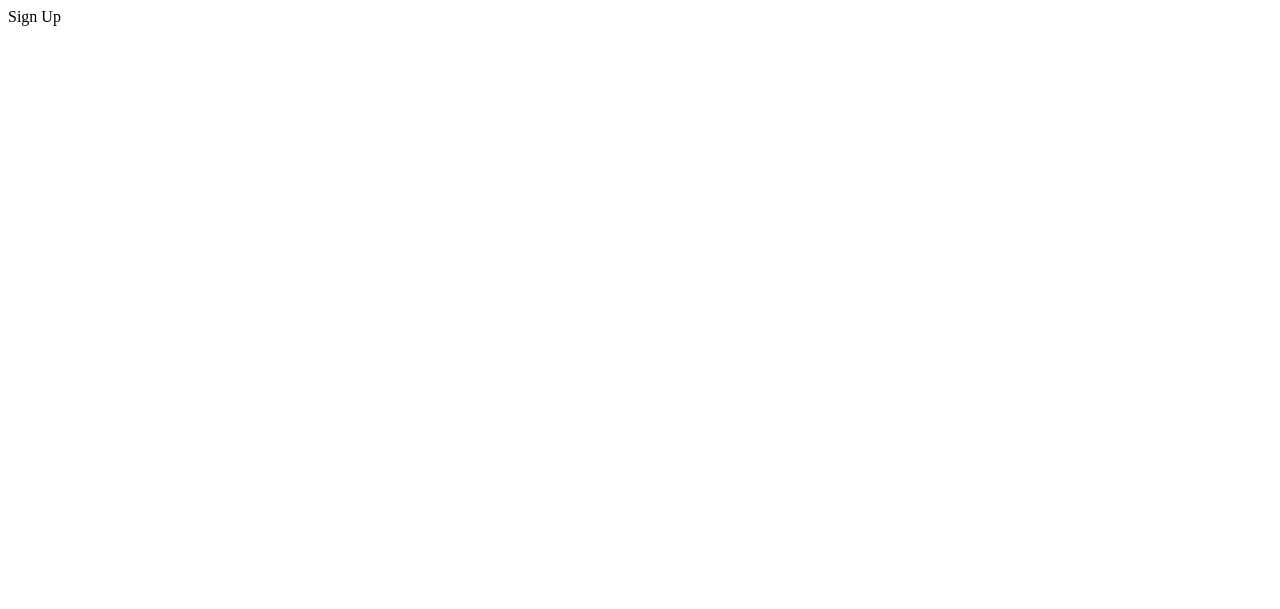
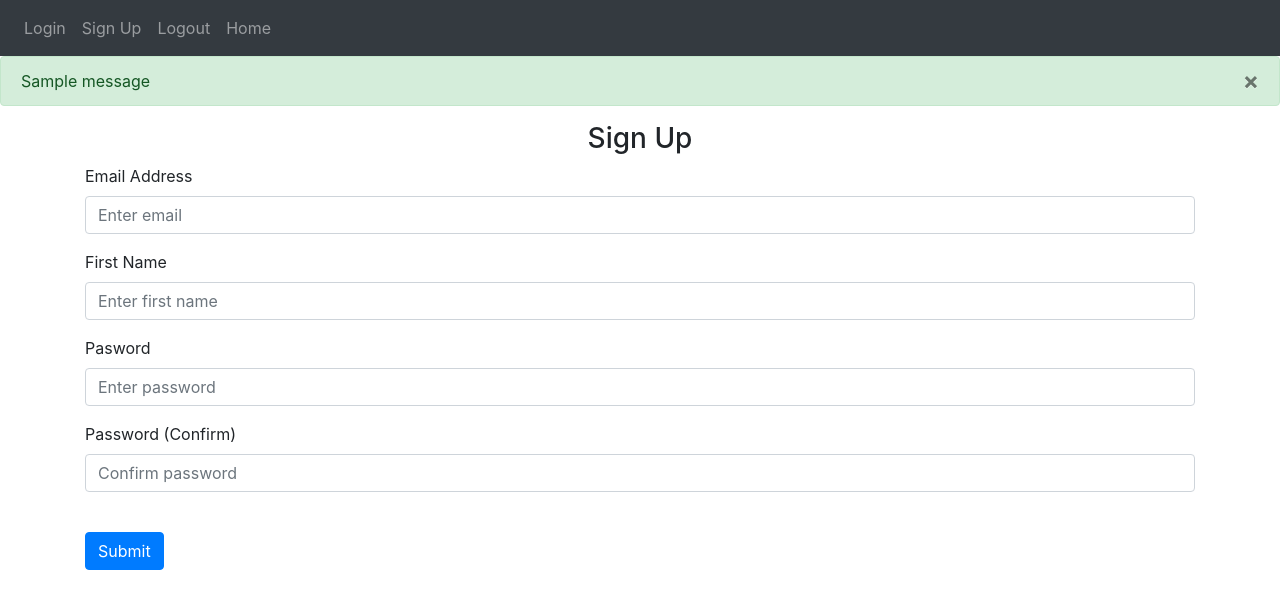
Before and after one commit to TimKraemer1/Python-Projects, a Flask app: page /sign-up in a window 1280 px wide. Before the commit the part shown is almost empty. Shown: the top 609 px of the page. Run offline with Flask 3, Linux system fonts and the light colour scheme; one stand-in notice (Sample message) is shown; some libraries are stand-ins or nearby versions.

Commit message:
updated work

```diff
--- a/Flask Web App/website/auth.py
+++ b/Flask Web App/website/auth.py
@@ -1,15 +1,32 @@
-from flask import Blueprint
+from flask import Blueprint, render_template, request, flash
 
 auth = Blueprint('auth', __name__)
 
-@auth.route('/login')
+@auth.route('/login', methods=['GET', 'POST'])
 def login():
-    return "<p>Login</p>"
+    return render_template("login.html", boolean = True)
 
 @auth.route('/logout')
 def logout():
     return "<p>Logout</p>"
 
-@auth.route('/sign-up')
+@auth.route('/sign-up', methods=['GET', 'POST'])
 def sign_up():
-    return "<p>Sign Up</p>"
+    if request.method == 'POST':
+        email = request.form.get('email')
+        firstName = request.form.get('firstName')
+        password1 = request.form.get('password1')
+        password2 = request.form.get('password2')
+
+        if len(email) < 4:
+            flash('Email must be greater than 3 characters.', category='error')
+        elif len(firstName) < 2:
+            flash('First name must be greater than 1 character.', category='error')
+        elif password1 != password2:
+            flash('Passwords don\'t match.', category='error')
+        elif len(password1) < 7:
+            flash('Password must be at least 7 characters.', category='error')
+        else:
+            flash('Account created!', category='success')
+
+    return render_template("sign_up.html")
--- a/Flask Web App/website/templates/base.html
+++ b/Flask Web App/website/templates/base.html
@@ -19,10 +19,15 @@
     </head>
     <body>
         <nav class="navbar navbar-expand-lg navbar-dark bg-dark">
-            <button class="navbar-toggle" type="button" data-toggle="collapse" data-target="#navbar">
+            <button
+                class="navbar-toggler"
+                type="button"
+                data-toggle="collapse"
+                data-target="#navbar"
+            >
                 <span class="navbar-toggler-icon"></span>
             </button>
-            <div class="collapse navbar-collpase" id="navbar">
+            <div class="collapse navbar-collapse" id="navbar">
                 <div class="navbar-nav">
                     <a class="nav-item nav-link" id="login" href="/login">Login</a>
                     <a class="nav-item nav-link" id="signUp" href="/sign-up">Sign Up</a>
@@ -32,6 +37,29 @@
             </div>
         </nav>
 
+        {% with messages = get_flashed_messages(with_categories=true) %}
+        {% if  messages %}
+            {% for category, message in messages %}
+            {% if category == 'error' %}
+            <div class="alert alert-danger alter-dismissable fade show" role = "alert">
+                {{ message }}
+                <button type="button" class="close" data-dismiss="alert" >
+                    <span aria-hidden="true">&times;</span>
+                </button>
+            </div>
+            {% else %}
+            <div class="alert alert-success alter-dismissable fade show" role = "alert">
+                {{ message }}
+                <button type="button" class="close" data-dismiss="alert" >
+                    <span aria-hidden="true">&times;</span>
+                </button>
+            </div>
+            {% endif %}
+            {% endfor %}
+        {% endif %}
+        {% endwith %}
+
+         <div class="container">{% block content %} {% endblock %}</div>
         <script
         src="https://code.jquery.com/jquery-3.2.1.slim.min.js"
         integrity="sha384-KJ3o2DKtIkvYIK3UENzmM7KCkRr/rE9/Qpg6aAZGJwFDMVNA/GpGFF93hXpG5KkN"
--- a/Flask Web App/website/templates/home.html
+++ b/Flask Web App/website/templates/home.html
@@ -1 +1,5 @@
-{% extends "base.html" %} {% block title %}Changed{% endblock %}
+{% extends "base.html" %} {% block title %}Home{% endblock %}
+
+{% block content %}
+<h1>This is the home page</h1>
+{% endblock %}
--- /dev/null
+++ b/Flask Web App/website/templates/sign_up.html
@@ -0,0 +1,27 @@
+{% extends "base.html" %} {% block title %}Sign Up{% endblock %}
+
+{% block content %}
+
+<form method="POST">
+    <h3 align="center">Sign Up</h3>
+    <div class="form-group">
+        <label for="email">Email Address</label>
+        <input type="email" class="form-control" id="email" name="email" placeholder="Enter email"/>
+    </div>
+    <div class="form-group">
+        <label for="firstName">First Name</label>
+        <input type="text" class="form-control" id="firstName" name="firstName" placeholder="Enter first name"/>
+    </div>
+    <div class="form-group">
+        <label for="password1">Pasword</label>
+        <input type="password" class="form-control" id="password1" name="password1" placeholder="Enter password"/>
+    </div>
+    <div class="form-group">
+        <label for="password2">Password (Confirm)</label>
+        <input type="password" class="form-control" id="password2" name="password2" placeholder="Confirm password"/>
+    </div>
+    <br />
+    <button type="submit" class="btn btn-primary">Submit</button>
+</form>
+
+{% endblock %}
```
Also changed, not shown: Flask Web App/website/templates/login.html (added, +19 -0 lines).
